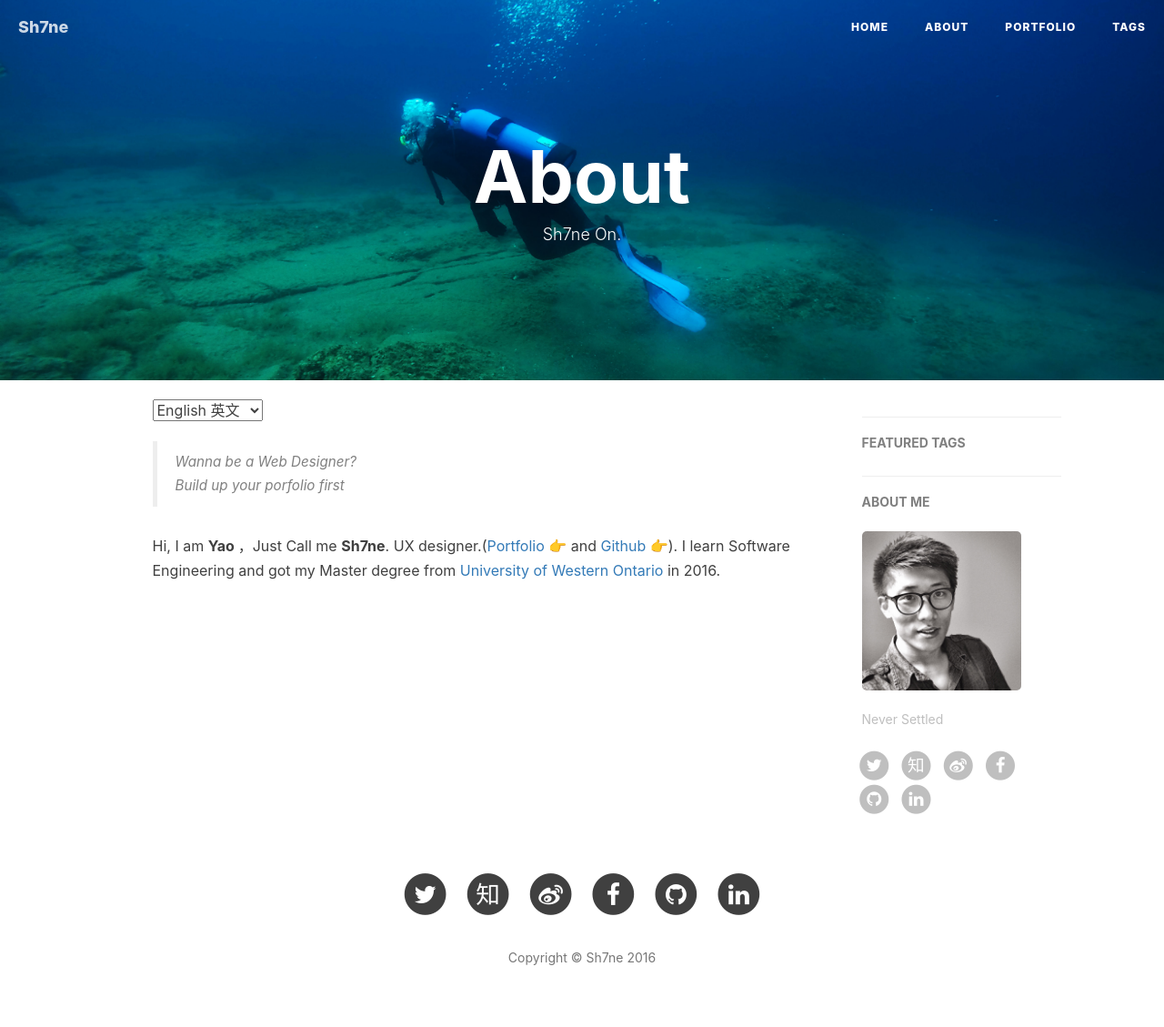
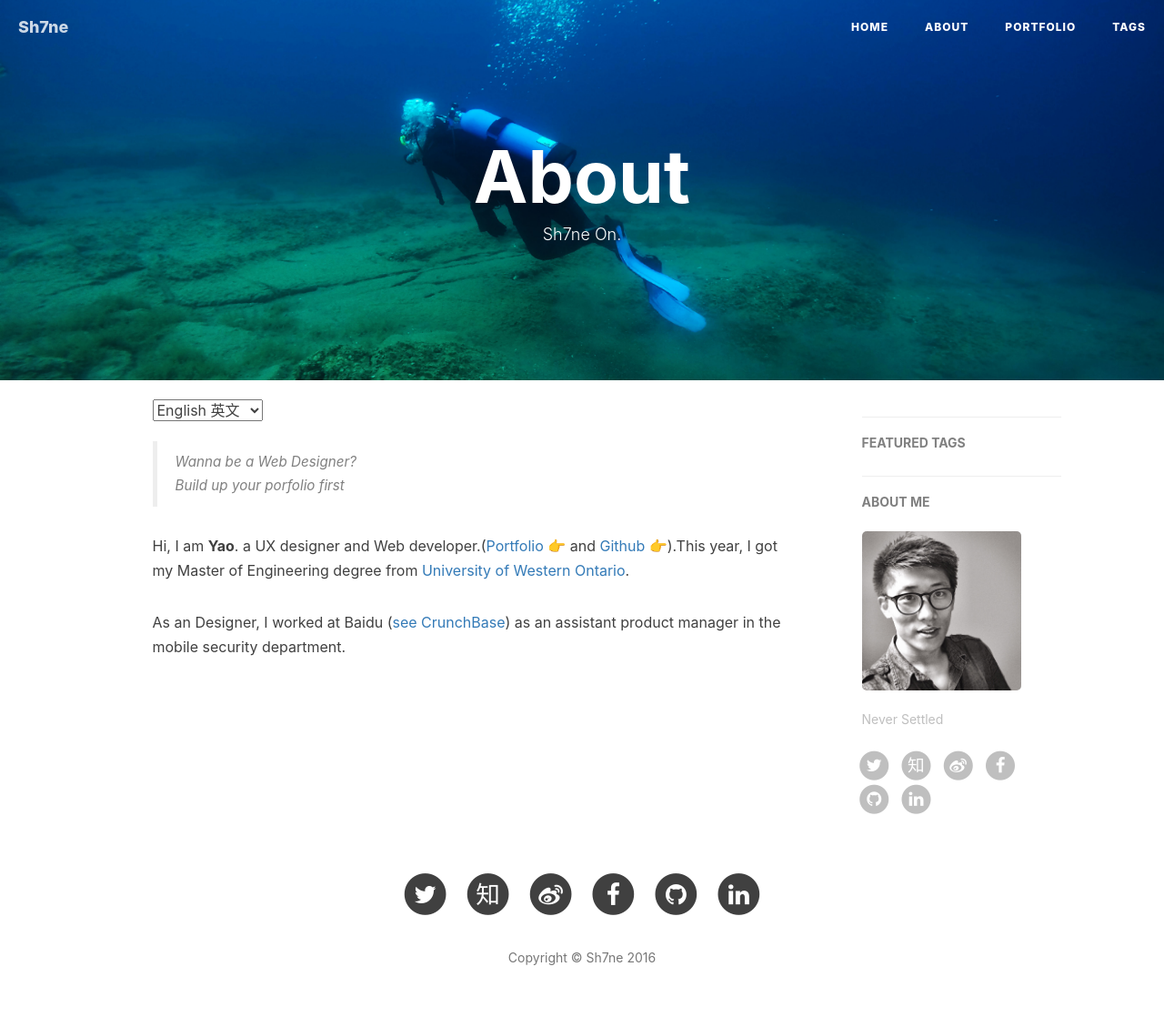
Before and after one commit to Xixiong-Guo/Xixiong-Guo.github.io, a Jekyll site: the page built from about.html, in a window 1280 px wide. Shown: the whole page at 91% size. Built offline with Jekyll 4.4.1, drawn with Linux system fonts in a browser that asks for light colours; nearby versions of some CDN libraries; comment, search, counter and statistics services are not loaded.

Commit message:
Update about.html

```diff
--- a/about.html
+++ b/about.html
@@ -18,11 +18,11 @@ header-img: "img/about-bg.jpg"
     <blockquote><p>Wanna be a Web Designer? <br>
     Build up your porfolio first</p></blockquote>
 
-    <p>Hi, I am <strong>Yao </strong>，Just Call me <strong>Sh7ne</strong>. UX designer.(<a href="/portfolio">Portfolio 👉</a> and <a href="http://github.com/Sh7ne">Github 👉</a>). I learn Software Engineering and got my Master degree from <a href="https://en.wikipedia.org/wiki/University_of_Western_Ontario"> University of Western Ontario</a> in 2016.</p>
+    <p>Hi, I am <strong>Yao</strong>. a UX designer and Web developer.(<a href="/portfolio">Portfolio 👉</a> and <a href="http://github.com/Sh7ne">Github 👉</a>).This year, I got my Master of Engineering degree from <a href="https://en.wikipedia.org/wiki/University_of_Western_Ontario"> University of Western Ontario</a>.</p>
 
-<!--    <p>As an engineer, I worked at Wepiao (<a href="https://www.crunchbase.com/organization/wepiao#/entity">see CrunchBase</a>) as the dev lead of Front-End Infrastructure Team, and used to intern at <a href="https://www.alitrip.com/">Alibaba Trip</a> for one year. As a designer, I was offered to be the UI/UX Designer Intern of Alibaba, Microsoft etc.</p>
+    <p>As an Designer, I worked at Baidu (<a href="https://www.crunchbase.com/organization/baidu">see CrunchBase</a>) as an assistant product manager in the mobile security department.</p>
 
-    <p>Moreover, I'm also a translator at <a href="http://www.gfansub.com/">GDG China Subtitle Team</a>, maintainer at <a href="http://zhuanlan.zhihu.com/FrontendMagazine">Frontend Magazine</a> and the owner of <a href="http://zhuanlan.zhihu.com/huxblog">Lifelong Romantic Geek</a>.</p>
+<!--    <p>Moreover, I'm also a translator at <a href="http://www.gfansub.com/">GDG China Subtitle Team</a>, maintainer at <a href="http://zhuanlan.zhihu.com/FrontendMagazine">Frontend Magazine</a> and the owner of <a href="http://zhuanlan.zhihu.com/huxblog">Lifelong Romantic Geek</a>.</p>
 
     <h5>Talks</h5>
 
```
